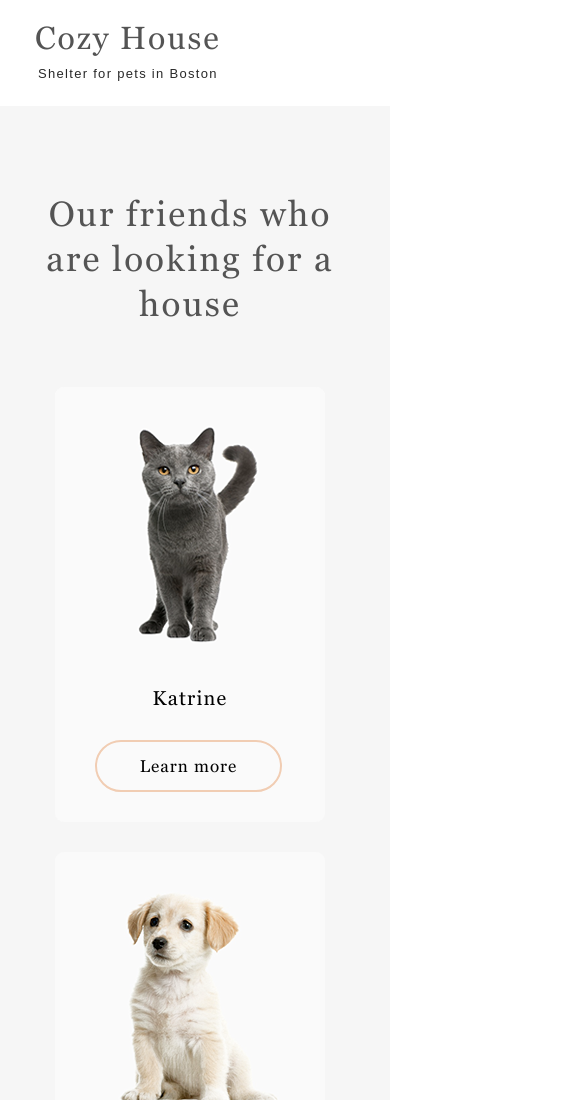
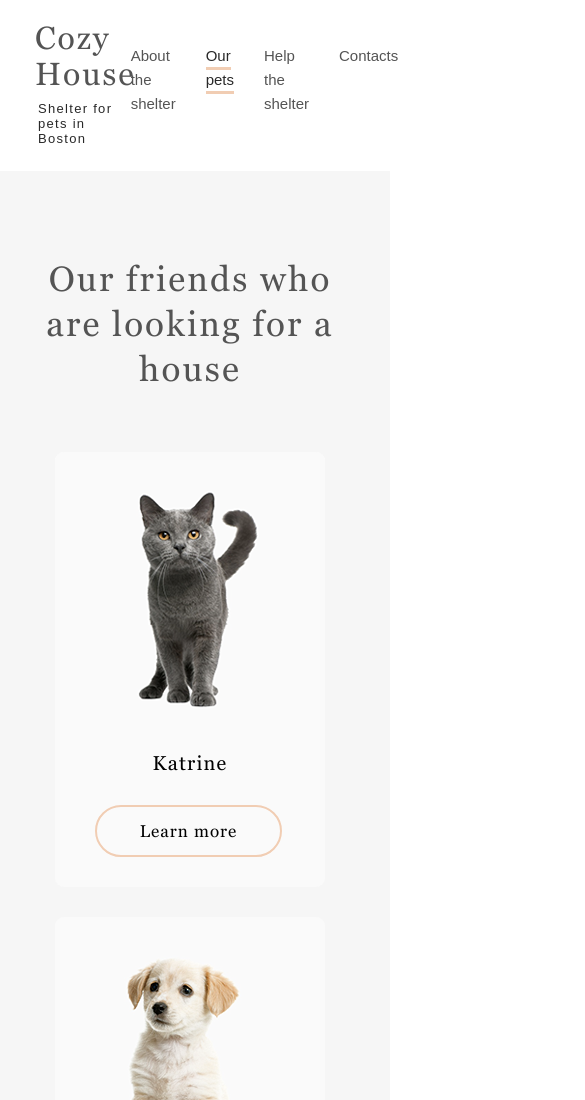
Before and after one commit to tat969/shelter, a plain HTML site: page shelter/pages/pets/index.html in a window 390 px wide. Shown: the top 1100 px of the page, 585 px wide, since content can reach past the window. Drawn offline with nearby package versions, Linux system fonts and the light colour scheme; a web font is replaced by a local one.

Commit message:
feat: start responsive layout

```diff
--- a/shelter/pages/main/style.css
+++ b/shelter/pages/main/style.css
@@ -23,7 +23,6 @@ html {
 }
 
 body {
-    /*max-width: 1280px;*/
     height: 100%;
     display: flex;
     flex-direction: column;
@@ -54,7 +53,7 @@ body {
 .header_container {
     margin: 0 auto;
     padding: 0;
-    max-width: 1280px;
+    width:  calc(100% - 80);
     display: flex;
     justify-content: space-between;
     align-items: center;
@@ -63,13 +62,14 @@ body {
 .header-logo {
     display: flex;
     flex-direction: column;
-    padding-left:39px;
+    height: 60px;
+    width: 50%;
+    padding-left: 39px;
+
 }
 
 
 .logo-title {
-
-    align-items: center;
     font-family: 'Georgia';
     font-style: normal;
     font-weight: 400;
@@ -79,6 +79,10 @@ body {
     letter-spacing: 0.06em;
     margin-bottom: 9px;
 
+}
+
+.logo-title:hover {
+    color: #eebf9e;
 }
 
 .logo-subtitle {
@@ -97,12 +101,9 @@ body {
 
 
 .nav-menu {
-
-    width: 443px;
+    width: 433px;
     margin-bottom: -20px;
     margin-right: 37px;
-
-
 }
 
 .nav-item {
@@ -160,6 +161,18 @@ body {
     padding-bottom: 3px;
     transition: 0.3s;
 }
+
+@media (max-width: 1279px) {
+
+.header_container {
+    width:  calc(100% - 60);
+    margin-top: -30px;
+
+}
+
+
+}
+
 /*first-part styles*/
 .puppy_screen {
     display: flex;
@@ -232,6 +245,12 @@ body {
 a {
     text-decoration: none;
 }
+
+@media (max-width: 1279px) {
+
+}
+
+
 /*about section styles*/
 .about {
     display: flex;
@@ -369,15 +388,17 @@ a {
     top: 0px;
     border: 0;
     border-radius: 9px;
+    margin: 0;
+    padding: 0;
 
 }
 
 .card:hover {
     cursor: pointer;
     background: #F6F6F6;
-    border: 1px solid #f0ebe7;
-    box-shadow: 1px 1px 2px 2px #f0ebe7;;
-    transition: 0.9s;
+    border: 2px solid #f0ebe7;
+    box-shadow: 3px 5px 5px 2px #f0ebe7;
+    transition: 0.3s;
 }
 
 .card:hover .learn_more_btn {
--- a/shelter/pages/pets/index.html
+++ b/shelter/pages/pets/index.html
@@ -9,9 +9,9 @@
     <link rel="stylesheet" href="style.css">
 </head>
 <body>
-    <header>
+    <header class="header">
         <div class="wrapper">
-            <div class="header">
+            <div class="header__container">
                 <div class="header-logo">
                     <a href="../main/index.html" class="logo_link">
                         <h1 class="logo-title">Cozy House</h1>
@@ -26,7 +26,7 @@
                             <li class="nav-links"><a class ="nav-link" href="#contacts">Contacts</a></li>
                         </ul>
                     </nav>
-                </div>
+            </div>
         </div>
     </header>
     <main>
--- a/shelter/pages/pets/style.css
+++ b/shelter/pages/pets/style.css
@@ -35,13 +35,17 @@ body {
 .wrapper {
     max-width: 1280px;
     margin: 0 auto;
+    padding: 0 auto;
 
 }
 
-.header {
+.header__container{
     display: flex;
     justify-content: space-between;
     align-items: center;
+    margin: 0 auto;
+    padding: 0;
+    width: 100%;
     background: #fff;
 }
 
@@ -89,7 +93,8 @@ body {
 
 
 .nav-menu {
-position: absolute;
+
+z-index: 40;
 width: 443px;
 left: 830px;
 margin-left: -10px;
@@ -198,12 +203,13 @@ main {
     top: 15px;
     border-radius: 9px;
     background: #FAFAFA;
+    border: none;
 
 }
 
 .card:hover {
     cursor: pointer;
-
+    border: none;
     background: #F6F6F6;
     border: 1px solid #f0ebe7;
     box-shadow: 1px 1px 2px 2px #f0ebe7;;
```
